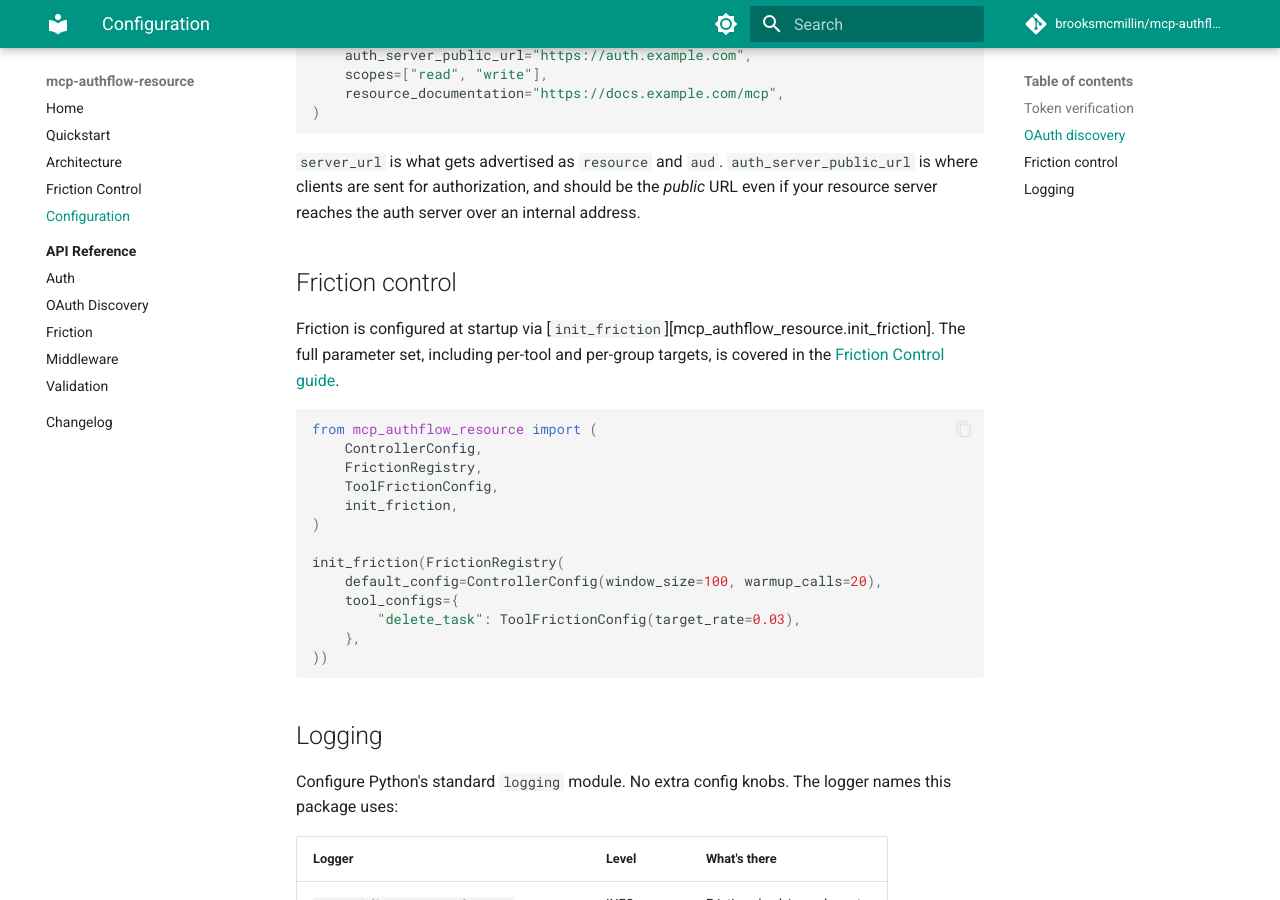
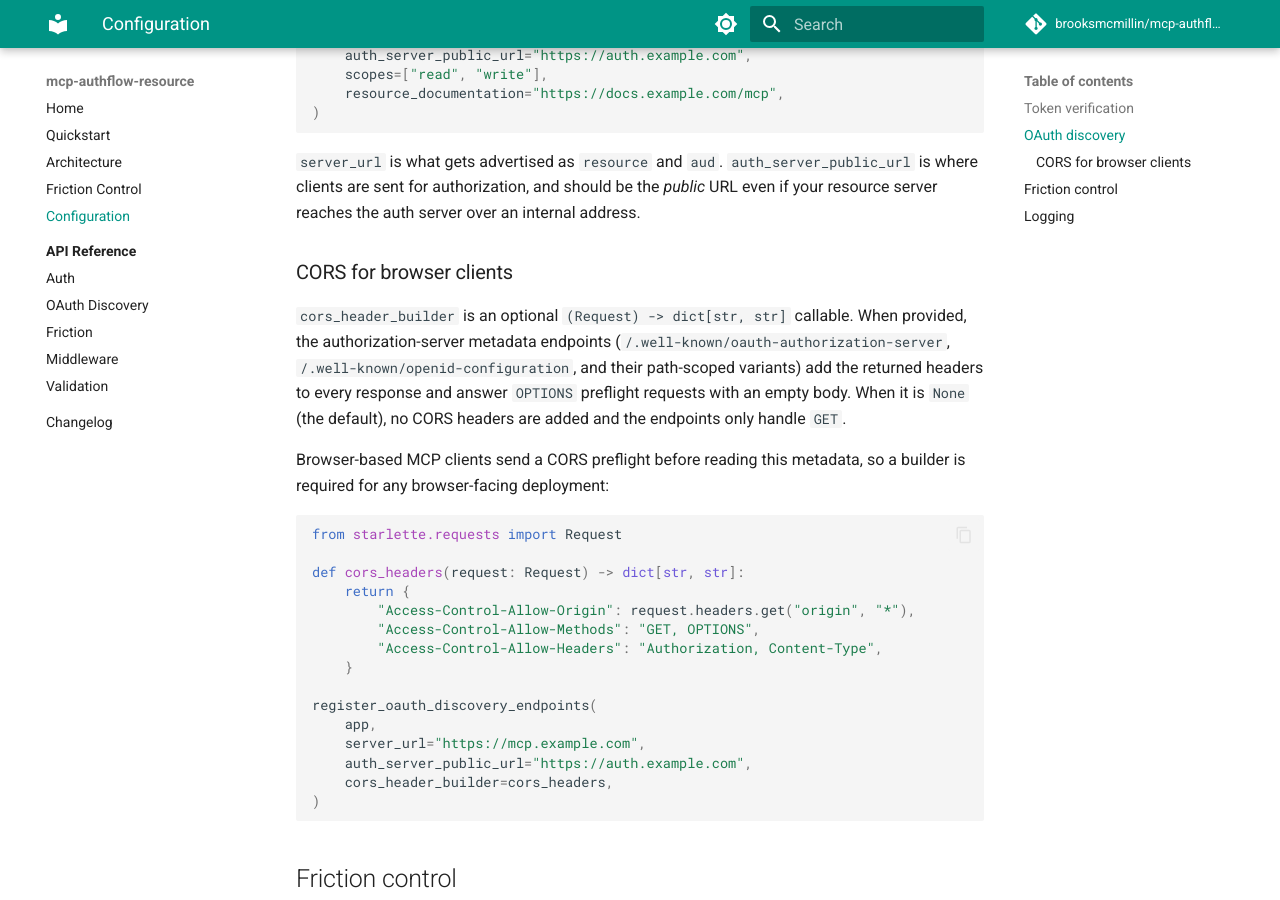
Before and after one commit to brooksmcmillin/mcp-authflow-resource, an MkDocs documentation site: the page built from docs/configuration.md, in a window 1280 px wide and 900 px high, scrolled down 1204 px. Built offline with MkDocs 1.6.1 and Material for MkDocs 9.7.7, drawn with Linux system fonts in a browser that asks for light colours; comment, search, counter and statistics services are not loaded.

Commit message:
docs: document cors_header_builder for OAuth discovery endpoints (#60)
Add the cors_header_builder parameter to the OAuth discovery docs in
the README and docs/configuration.md, including a parameter table and a
CORS usage example for browser-facing MCP deployments.

Fixes #16

````diff
--- a/docs/configuration.md
+++ b/docs/configuration.md
@@ -44,6 +44,30 @@ register_oauth_discovery_endpoints(
 
 `server_url` is what gets advertised as `resource` and `aud`. `auth_server_public_url` is where clients are sent for authorization, and should be the *public* URL even if your resource server reaches the auth server over an internal address.
 
+### CORS for browser clients
+
+`cors_header_builder` is an optional `(Request) -> dict[str, str]` callable. When provided, the authorization-server metadata endpoints (`/.well-known/oauth-authorization-server`, `/.well-known/openid-configuration`, and their path-scoped variants) add the returned headers to every response and answer `OPTIONS` preflight requests with an empty body. When it is `None` (the default), no CORS headers are added and the endpoints only handle `GET`.
+
+Browser-based MCP clients send a CORS preflight before reading this metadata, so a builder is required for any browser-facing deployment:
+
+```python
+from starlette.requests import Request
+
+def cors_headers(request: Request) -> dict[str, str]:
+    return {
+        "Access-Control-Allow-Origin": request.headers.get("origin", "*"),
+        "Access-Control-Allow-Methods": "GET, OPTIONS",
+        "Access-Control-Allow-Headers": "Authorization, Content-Type",
+    }
+
+register_oauth_discovery_endpoints(
+    app,
+    server_url="https://mcp.example.com",
+    auth_server_public_url="https://auth.example.com",
+    cors_header_builder=cors_headers,
+)
+```
+
 ## Friction control
 
 Friction is configured at startup via [`init_friction`][mcp_authflow_resource.init_friction]. The full parameter set, including per-tool and per-group targets, is covered in the [Friction Control guide](friction.md).
````
Also changed, not shown: README.md (+32 -0 lines).
